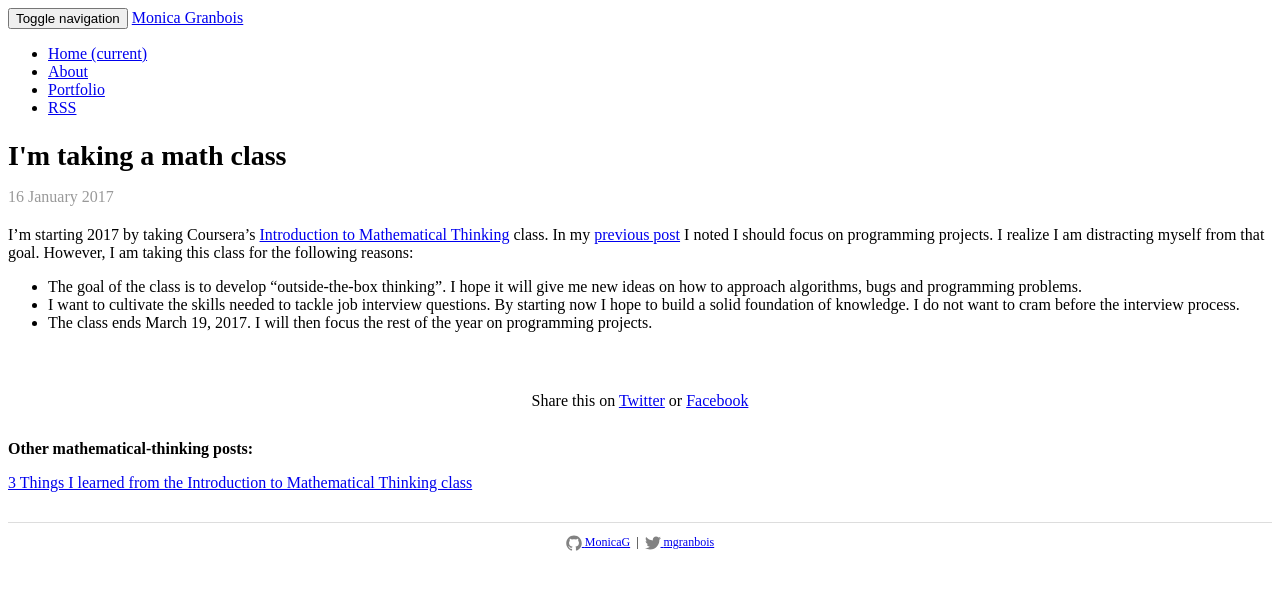
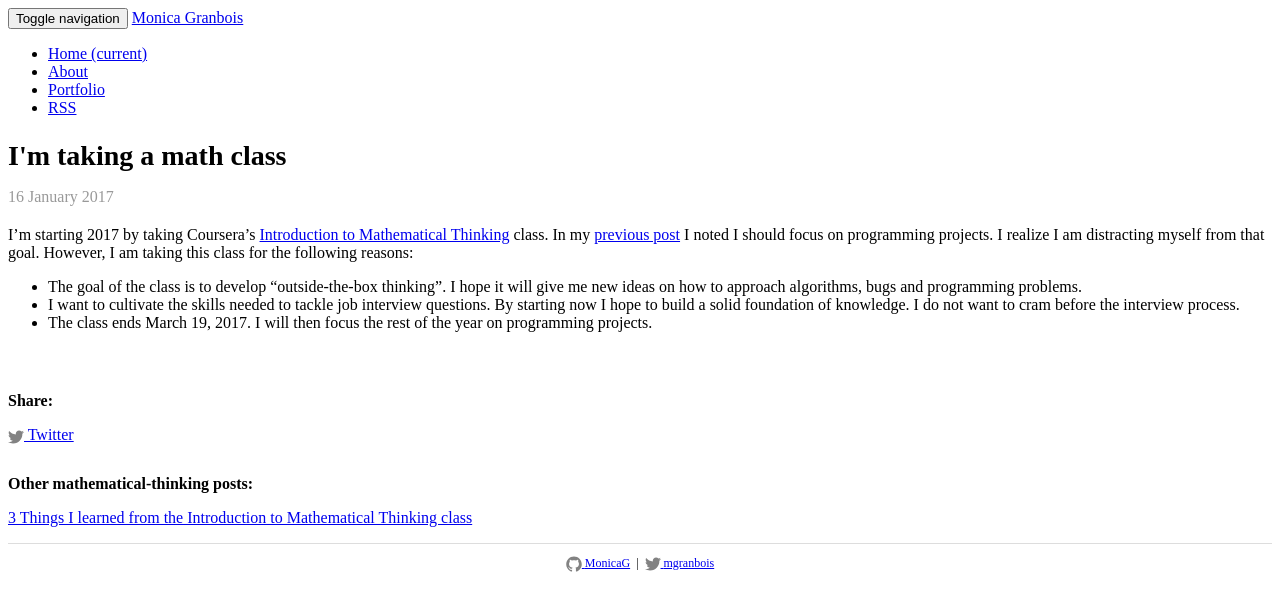
Before and after one commit to MonicaG/MonicaG.github.io, a Jekyll site: the page built from _posts/2017-01-16-taking-a-math-course.markdown, in a window 1280 px wide. Shown: the top 611 px of the page. Built offline with Jekyll 4.4.1, drawn with Linux system fonts in a browser that asks for light colours; nearby versions of some CDN libraries; a style sheet for code colours, icons or effects is not loaded.

Commit message:
Removed disqus and FaceBook share button

```diff
--- a/_config.yml
+++ b/_config.yml
@@ -3,7 +3,6 @@ author: Monica Granbois
 description: Explaining code to myself.
 highlighter: rouge
 paginate: 10
-disqusShortName: monicag
 twitter_username: mgranbois
 github_username: MonicaG
 url: "http://monicagranbois.com"
--- a/_includes/share.html
+++ b/_includes/share.html
@@ -2,8 +2,9 @@
 	<div class="row ">
 		<div class="col-md-8 col-md-offset-2">
 			<div class="shareLinks">
-				Share this on <a href="https://twitter.com/intent/tweet?text={{ page.title }}&url={{ site.url }}{{ page.url }}&via={{ site.twitter_username }}&related={{ site.twitter_username }}" rel="nofollow" target="_blank">Twitter</a> or
-				<a href="https://facebook.com/sharer.php?u={{ site.url }}{{ page.url }}" rel="nofollow" target="_blank">Facebook</a>
+				<p><strong>Share:</strong></p>
+				<a href="https://twitter.com/intent/tweet?text={{ page.title }}&url={{ site.url }}{{ page.url }}&via={{ site.twitter_username }}&related={{ site.twitter_username }}" rel="nofollow" target="_blank"><span class="icon">{% include icon-twitter.svg %}</span> Twitter</a>
+
 			</div>
 		</div>
 	</div>
--- a/_layouts/post.html
+++ b/_layouts/post.html
@@ -21,6 +21,4 @@
 
 {% include related-posts.html %}
 
-{% include comments.html %}
-
 {% include footer.html %}
--- a/css/blog.css
+++ b/css/blog.css
@@ -26,7 +26,7 @@
 }
 
 .shareLinks {
-  text-align: center;
+  text-align: left;
   margin-bottom: 30px;
 }
 
```
